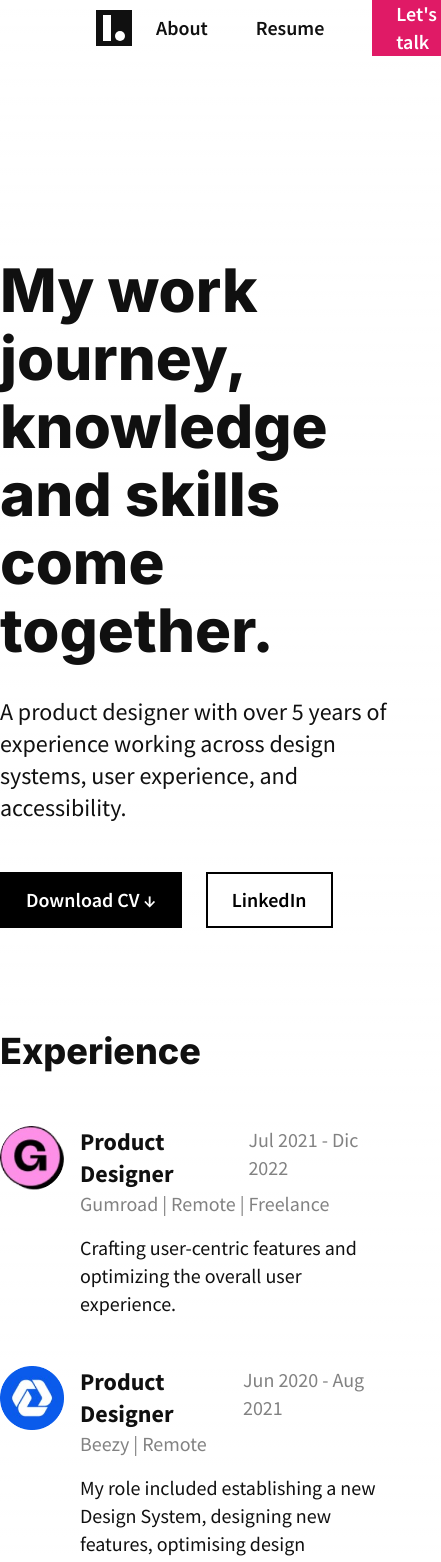
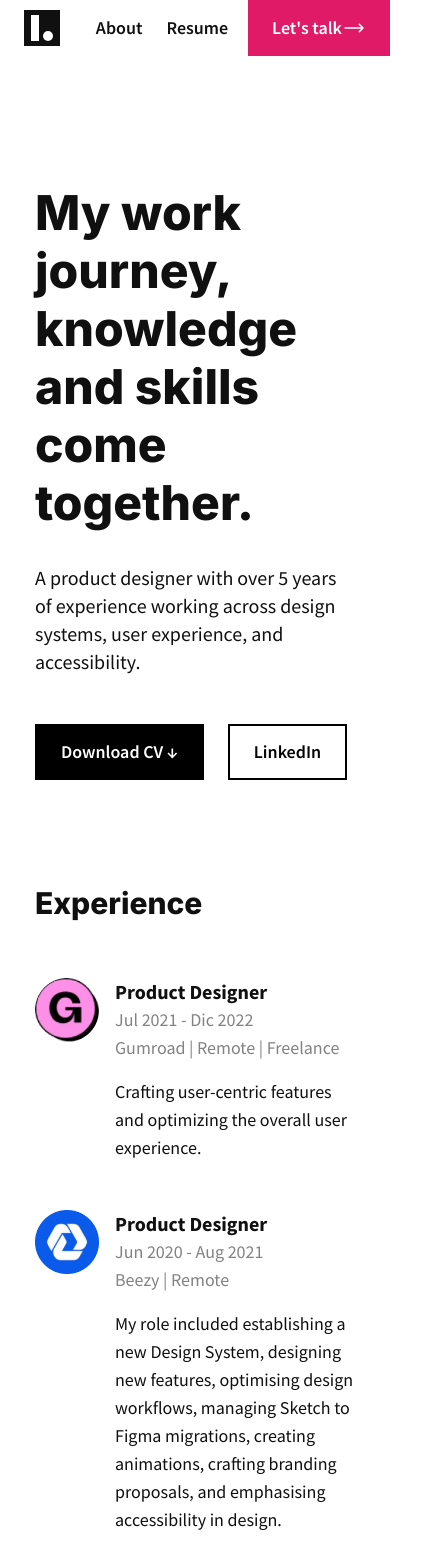
Before and after one commit to laugardie/newportfolio, a Next.js app: page /resume in a window 390 px wide. Shown: the top 1562 px of the page, 441 px wide, since content can reach past the window. Built offline with nearby package versions, Linux system fonts and the light colour scheme.

Commit message:
Add mobile in resume page

```diff
--- a/app/Footer.tsx
+++ b/app/Footer.tsx
@@ -3,15 +3,15 @@ import Scribble2 from "@/components/Scribble2";
 export default function Footer() {
   return (
     <div className="flex flex-col gap-12 mx-auto mb-32 container 3xl:max-w-screen-4xl lg:max-w-screen-2xl md:max-w-screen-md max-w-sm">
-      <div className="flex items-end justify-start pt-32">
-        <div className="font-inter font-extrabold text-8xl">
+      <div className="flex flex-col md:flex-row md:items-end justify-start pt-24 md:pt-32 gap-4">
+        <div className="font-inter font-extrabold text-6xl md:text-7xl lg:text-8xl">
           Let{`'`}s work
           <br />
           together.
         </div>
         <Scribble2 />
       </div>
-      <div className="flex items-start justify-between">
+      <div className="flex flex-col md:flex-row gap-8 items-start justify-between">
         <div>
           Designed and coded personally by me using Figma, Tailwindcss and
           Nextjs. ©2023
--- a/app/Header.tsx
+++ b/app/Header.tsx
@@ -4,19 +4,19 @@ import Link from "next/link";
 
 export default function Header() {
   return (
-    <header className="h-14 w-full flex justify-between items-center px-24 font-source font-semibold text-xl fixed z-10">
+    <header className="h-14 w-full flex justify-between items-center pl-6 md:px-24 font-source font-semibold text-lg md:text-xl fixed z-10">
       <Link href="/">
         <Logo />
       </Link>
       <div className="flex items-center h-full">
-        <Link className="px-6 hover:text-accent" href="/about">
+        <Link className="px-3 md:px-6 hover:text-accent" href="/about">
           About
         </Link>
-        <Link className="px-6 hover:text-accent" href="/resume">
+        <Link className="px-3 md:px-6 hover:text-accent" href="/resume">
           Resume
         </Link>
         <Link
-          className="flex items-center h-full px-6 ml-6 bg-accent text-white hover:bg-black hover:text-white"
+          className="flex items-center h-full px-6 ml-2 md:ml-6 bg-accent text-white hover:bg-black hover:text-white"
           href="mailto:laugardie89@gmail.com"
           target="_blank"
         >
--- a/app/resume/page.tsx
+++ b/app/resume/page.tsx
@@ -9,8 +9,8 @@ import Footer from "../Footer";
 export default function Resume() {
   return (
     <>
-      <SectionSm className="pt-24">
-        <h1 className="font-extrabold text-6xl mt-40 pb-8 leading-[68px]">
+      <SectionSm className="pt-6 lg:pt-24">
+        <h1 className="font-extrabold text-5xl lg:text-6xl mt-40 pb-8 leading-[58px] lg:leading-[68px]">
           My work journey, knowledge and skills come together.
         </h1>
         <Paragraph>
@@ -19,14 +19,14 @@ export default function Resume() {
         </Paragraph>
         <div className="flex items-center h-14">
           <Link
-            className="flex items-center h-full px-6 bg-black text-white border-2 border-black hover:bg-accent hover:border-accent font-source font-semibold text-xl	"
+            className="flex items-center h-full px-6 bg-black text-white border-2 border-black hover:bg-accent hover:border-accent font-source font-semibold text-lg lg:text-xl"
             href="/cv - laura garcia.pdf"
             target="_blank"
           >
             Download CV ↓
           </Link>
           <Link
-            className="flex items-center h-full px-6 ml-6 bg-white text-black border-2 border-black hover:bg-black hover:text-white font-source font-semibold text-xl	"
+            className="flex items-center h-full px-6 ml-6 bg-white text-black border-2 border-black hover:bg-black hover:text-white font-source font-semibold text-lg lg:text-xl"
             href="https://www.linkedin.com/in/laugardie/?locale=en_US"
             target="_blank"
           >
@@ -122,16 +122,24 @@ export default function Resume() {
         <H1>Languages</H1>
         <div className="flex gap-8">
           <div>
-            <div className="font-source font-bold text-2xl">Spanish</div>
-            <div className="font-source text-xl text-lightGray">Native</div>
+            <div className="font-source font-bold text-xl lg:text-2xl">
+              Spanish
+            </div>
+            <div className="font-source text-lg lg:text-xl text-lightGray">
+              Native
+            </div>
           </div>
           <div>
-            <div className="font-source font-bold text-2xl">English</div>
-            <div className="font-source text-xl text-lightGray">C1</div>
+            <div className="font-source font-bold text-xl lg:text-2xl">
+              English
+            </div>
+            <div className="font-source text-lg lg:text-xl text-lightGray">
+              C1
+            </div>
           </div>
         </div>
         <H1>Skills</H1>
-        <div className="grid grid-cols-2 gap-8">
+        <div className="grid grid-rows lg:grid-cols-2 lg:gap-8">
           <div>
             <H2>Design</H2>
             <Paragraph className="mb-0">
--- a/components/Job.tsx
+++ b/components/Job.tsx
@@ -40,17 +40,19 @@ const Job = ({
     </div>
     <div className="flex flex-col flex-1">
       <div className="mb-4">
-        <div className="flex justify-between">
-          <div className="font-source font-bold text-2xl">{role}</div>
-          <div className="font-source text-xl text-lightGray">
+        <div className="flex justify-between flex-col lg:flex-row">
+          <div className="font-source font-bold text-xl lg:text-2xl">
+            {role}
+          </div>
+          <div className="font-source text-lg lg:text-xl text-lightGray">
             {from} {year1} - {to} {year2}
           </div>
         </div>
-        <div className="font-source text-xl text-lightGray">
+        <div className="font-source text-lg lg:text-xl text-lightGray">
           {company} {place} {type}
         </div>
       </div>
-      <div className="font-source text-xl">{description}</div>
+      <div className="font-source text-lg lg:text-xl">{description}</div>
     </div>
   </div>
 );
--- a/components/design system/H1.tsx
+++ b/components/design system/H1.tsx
@@ -1,7 +1,7 @@
 type H1Props = { children: React.ReactNode };
 
 const H1 = ({ children }: H1Props) => (
-  <h1 className="font-extrabold font-inter text-4xl leading-[54px] mt-24 mb-5">
+  <h1 className="font-extrabold font-inter text-3xl lg:text-4xl leading-[54px] mt-24 mb-5">
     {children}
   </h1>
 );
--- a/components/design system/H2.tsx
+++ b/components/design system/H2.tsx
@@ -1,7 +1,7 @@
 type H2Props = { children: React.ReactNode };
 
 const H2 = ({ children }: H2Props) => (
-  <h2 className="font-extrabold font-inter text-2xl leading-9 mt-8 mb-6">
+  <h2 className="font-extrabold font-inter text-xl lg:text-2xl leading-9 lg:mt-8 mb-6">
     {children}
   </h2>
 );
--- a/components/design system/Paragraph.tsx
+++ b/components/design system/Paragraph.tsx
@@ -1,7 +1,11 @@
 type ParagraphProps = { children: React.ReactNode; className?: string };
 
 const Paragraph = ({ children, className }: ParagraphProps) => (
-  <p className={`font-regular font-source text-2xl mb-12 ${className ?? ""}`}>
+  <p
+    className={`font-regular font-source text-xl lg:text-2xl mb-12 ${
+      className ?? ""
+    }`}
+  >
     {children}
   </p>
 );
--- a/components/design system/SectionSm.tsx
+++ b/components/design system/SectionSm.tsx
@@ -1,7 +1,13 @@
 type SectionSmProps = { children: React.ReactNode; className?: string };
 
 const SectionSm = ({ children, className }: SectionSmProps) => (
-  <div className={`max-w-3xl mx-auto ${className ?? ""}`}>{children}</div>
+  <div
+    className={`max-w-xs xs:max-w-md md:max-w-xl lg:max-w-3xl mx-auto ${
+      className ?? ""
+    }`}
+  >
+    {children}
+  </div>
 );
 
 export default SectionSm;
```
